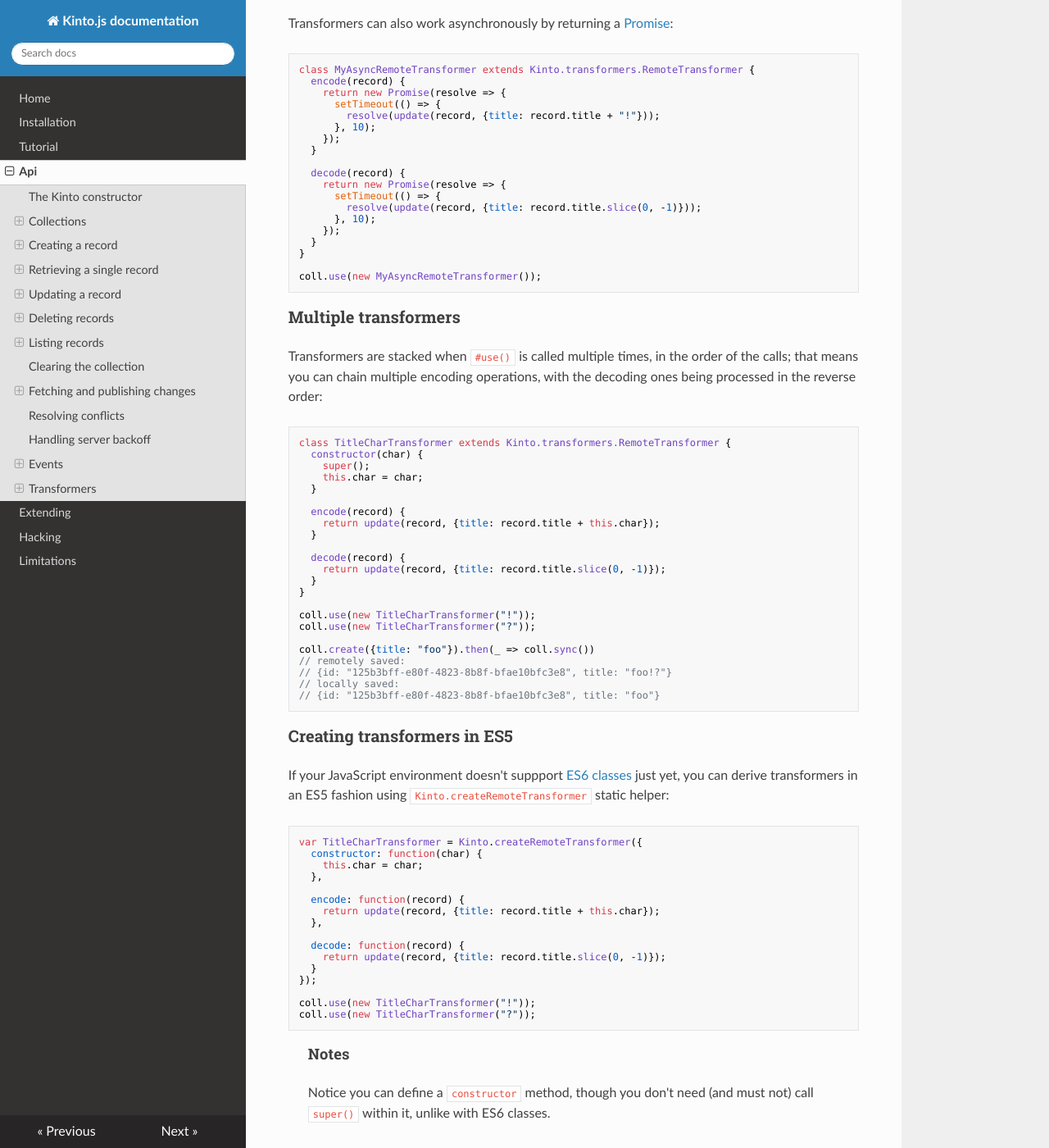
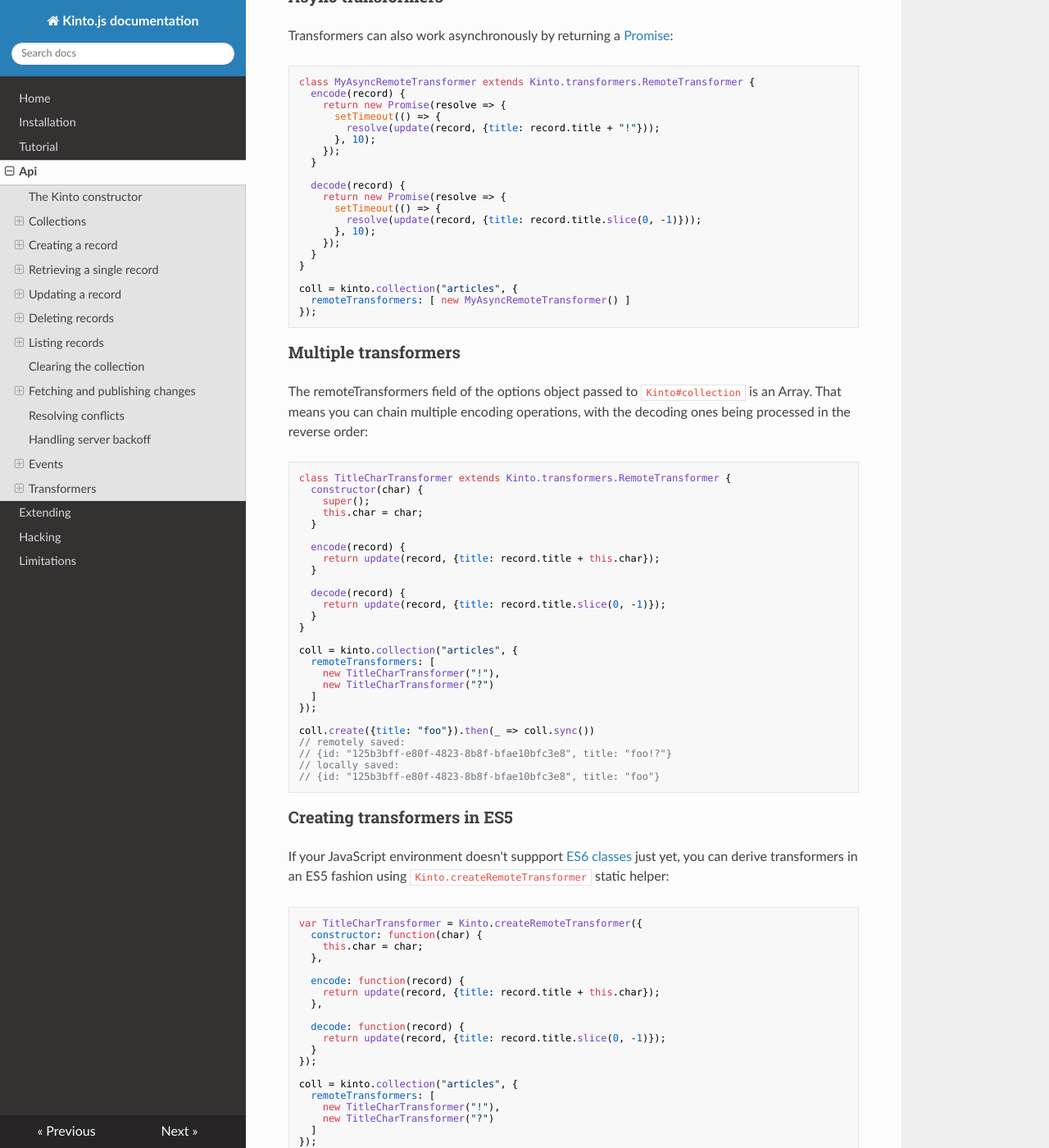
Before and after one commit to Kinto/kinto.js, an MkDocs documentation site: the page built from docs/api.md, in a window 1280 px wide and 1400 px high, scrolled down 10500 px. Shown: the whole window at 82% size. Built offline with MkDocs 1.6.1, drawn with Linux system fonts in a browser that asks for light colours; nearby versions of some CDN libraries; old or Windows-style settings are respelled for this version of MkDocs; some of the changed text lies outside the part shown.

Commit message:
Fixes #148 - Extra arg on Kinto#collection to replace Collection#use.

````diff
--- a/docs/api.md
+++ b/docs/api.md
@@ -412,7 +412,7 @@
 
 ### Remote transformers
 
-Remote transformers aim at encoding records before pushing them to the remote server, and decoding them back when pulling changes. Remote transformers are registered by calling the `Collection#use()` method, which accepts a `Kinto.transformers.RemoteTransformer`-derived object instance:
+Remote transformers aim at encoding records before pushing them to the remote server, and decoding them back when pulling changes. Remote transformers are registered through the optional second argument of `Kinto#collection()`, which accepts `Kinto.transformers.RemoteTransformer`-derived object instances in its `remoteTransformers` array.
 
 ```js
 import Kinto from "kinto";
@@ -432,8 +432,9 @@
 }
 
 const kinto = new Kinto({remote: "https://my.server.tld/v1"});
-coll = kinto.collection("articles");
-coll.use(new MyRemoteTransformer());
+coll = kinto.collection("articles", {
+  remoteTransformers: [ new MyRemoteTransformer() ]
+});
 ```
 
 > #### Notes
@@ -482,12 +483,14 @@
   }
 }
 
-coll.use(new MyAsyncRemoteTransformer());
+coll = kinto.collection("articles", {
+  remoteTransformers: [ new MyAsyncRemoteTransformer() ]
+});
 ```
 
 ### Multiple transformers
 
-Transformers are stacked when `#use()` is called multiple times, in the order of the calls; that means you can chain multiple encoding operations, with the decoding ones being processed in the reverse order:
+The remoteTransformers field of the options object passed to `Kinto#collection` is an Array. That means you can chain multiple encoding operations, with the decoding ones being processed in the reverse order:
 
 ```js
 class TitleCharTransformer extends Kinto.transformers.RemoteTransformer {
@@ -505,8 +508,12 @@
   }
 }
 
-coll.use(new TitleCharTransformer("!"));
-coll.use(new TitleCharTransformer("?"));
+coll = kinto.collection("articles", {
+  remoteTransformers: [
+    new TitleCharTransformer("!"),
+    new TitleCharTransformer("?")
+  ]
+});
 
 coll.create({title: "foo"}).then(_ => coll.sync())
 // remotely saved:
@@ -534,8 +541,12 @@
   }
 });
 
-coll.use(new TitleCharTransformer("!"));
-coll.use(new TitleCharTransformer("?"));
+coll = kinto.collection("articles", {
+  remoteTransformers: [
+    new TitleCharTransformer("!"),
+    new TitleCharTransformer("?")
+  ]
+});
 ```
 
 > #### Notes
````
Also changed, not shown: other parts of docs/api.md (+1 -1 lines), 6 other files.
